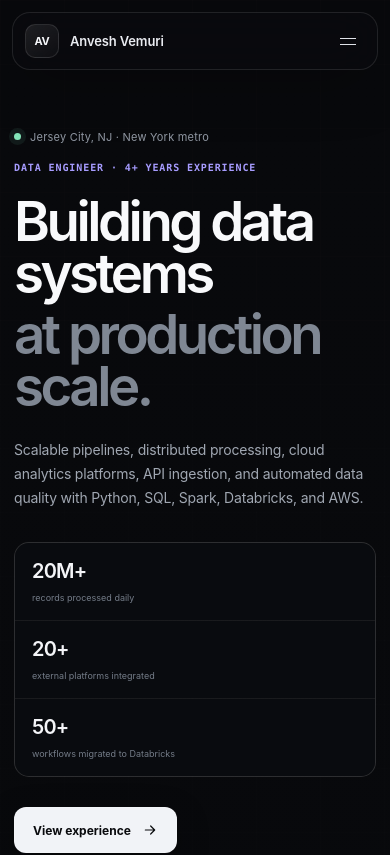
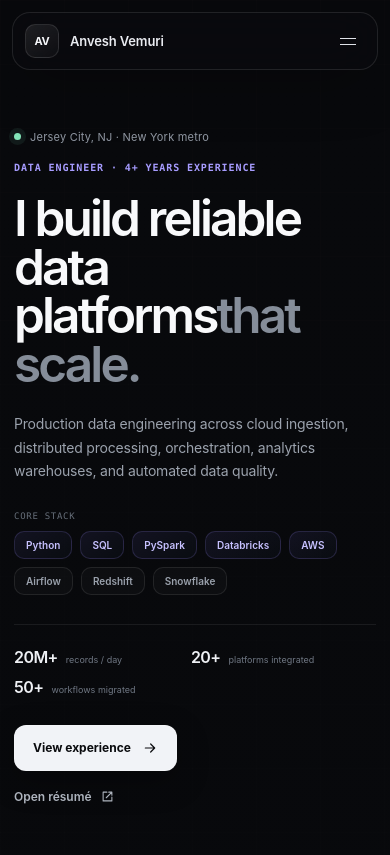
Before and after one commit to anveshsvemuri/anvesh-portfolio, a React (Vite) app: page / in a window 390 px wide. Shown: the top 855 px of the page. Built offline with nearby package versions, Linux system fonts and the light colour scheme.

Commit message:
updated the initial interaction page

```diff
--- a/src/App.css
+++ b/src/App.css
@@ -1977,3 +1977,257 @@
     margin-top: 44px;
   }
 }
+
+/* V4 — clearer hero + more visible core skills */
+.hero {
+  padding-top: 148px;
+  padding-bottom: 40px;
+}
+
+.hero-copy {
+  max-width: 1040px;
+}
+
+.hero-copy h1 {
+  max-width: 1010px;
+  margin-top: 21px;
+  font-size: clamp(52px, 5.55vw, 80px);
+  line-height: 0.98;
+  letter-spacing: -0.058em;
+}
+
+.hero-copy h1 span {
+  display: inline;
+  margin: 0;
+  color: #858d99;
+}
+
+.hero-lede {
+  max-width: 720px;
+  margin-top: 24px;
+  color: #9ba2ad;
+  font-size: clamp(14px, 1.25vw, 17px);
+  line-height: 1.68;
+}
+
+.hero-skills {
+  display: grid;
+  grid-template-columns: 82px 1fr;
+  gap: 18px;
+  align-items: start;
+  max-width: 880px;
+  margin-top: 28px;
+}
+
+.hero-skills-label {
+  padding-top: 8px;
+  color: #666e79;
+  font-family: ui-monospace, SFMono-Regular, Menlo, monospace;
+  font-size: 9px;
+  letter-spacing: 0.08em;
+  text-transform: uppercase;
+}
+
+.hero-skill-list {
+  display: flex;
+  flex-wrap: wrap;
+  gap: 8px;
+}
+
+.hero-skill-list > span {
+  position: relative;
+  padding: 8px 11px;
+  border: 1px solid rgba(255,255,255,0.09);
+  border-radius: 10px;
+  background: rgba(255,255,255,0.025);
+  color: #9aa1ac;
+  font-size: 10px;
+  font-weight: 570;
+  line-height: 1;
+  transition: transform 180ms ease, border-color 180ms ease, color 180ms ease, background 180ms ease;
+}
+
+.hero-skill-list > span:hover {
+  transform: translateY(-1px);
+  border-color: rgba(166,151,255,0.32);
+  color: #eceef3;
+}
+
+.hero-skill-list > span.is-core {
+  border-color: rgba(155,140,255,0.18);
+  background: linear-gradient(145deg, rgba(135,119,255,0.085), rgba(94,177,255,0.025));
+  color: #c7c1ff;
+}
+
+.hero-proof {
+  display: flex;
+  align-items: center;
+  gap: 20px;
+  max-width: 760px;
+  margin-top: 29px;
+  padding-top: 22px;
+  border-top: 1px solid rgba(255,255,255,0.075);
+}
+
+.hero-proof div {
+  display: flex;
+  align-items: baseline;
+  gap: 8px;
+}
+
+.hero-proof strong {
+  color: #eef0f4;
+  font-size: 16px;
+  font-weight: 600;
+  letter-spacing: -0.035em;
+}
+
+.hero-proof span {
+  color: #6f7783;
+  font-size: 9px;
+}
+
+.hero-proof > i {
+  width: 3px;
+  height: 3px;
+  border-radius: 50%;
+  background: #514c73;
+}
+
+.hero-actions {
+  margin-top: 28px;
+}
+
+.hero-foot {
+  margin-top: 48px;
+}
+
+/* De-emphasize the old boxed fact component if stale markup is ever reintroduced. */
+.hero-facts { display: none; }
+
+/* Skills — stronger visual hierarchy without becoming logo-heavy */
+.skills-grid {
+  gap: 14px;
+  padding-top: 42px;
+}
+
+.skill-panel {
+  position: relative;
+  overflow: hidden;
+  min-height: 355px;
+  padding: 27px;
+  border-color: rgba(255,255,255,0.095);
+  background:
+    linear-gradient(155deg, rgba(255,255,255,0.034), rgba(255,255,255,0.012) 50%, transparent),
+    #090b0f;
+}
+
+.skill-panel::before {
+  position: absolute;
+  content: '';
+  top: 0;
+  left: 24px;
+  right: 24px;
+  height: 1px;
+  background: linear-gradient(90deg, rgba(145,130,255,0.72), rgba(110,194,255,0.24), transparent 75%);
+  opacity: 0.72;
+}
+
+.skill-panel:hover {
+  transform: translateY(-3px);
+  border-color: rgba(158,143,255,0.22);
+  background:
+    linear-gradient(155deg, rgba(128,111,255,0.055), rgba(255,255,255,0.014) 48%, transparent),
+    #090b0f;
+}
+
+.skill-panel-top {
+  display: flex;
+  align-items: center;
+  justify-content: space-between;
+}
+
+.skill-number {
+  color: #4f5560;
+  font-family: ui-monospace, SFMono-Regular, Menlo, monospace;
+  font-size: 9px;
+}
+
+.skill-panel h3 {
+  margin-top: 62px;
+  color: #f0f1f5;
+}
+
+.skill-panel > p {
+  max-width: 340px;
+  color: #848c98;
+}
+
+.skill-tags {
+  gap: 8px;
+  margin-top: 29px;
+}
+
+.skill-tags span {
+  padding: 8px 10px;
+  border-radius: 9px;
+  color: #8b929d;
+  font-size: 9px;
+  transition: border-color 180ms ease, color 180ms ease, background 180ms ease;
+}
+
+.skill-tags span.is-featured {
+  border-color: rgba(155,140,255,0.2);
+  background: rgba(128,111,255,0.065);
+  color: #c3bcff;
+}
+
+.skill-panel:hover .skill-tags span.is-featured {
+  border-color: rgba(155,140,255,0.32);
+  color: #ddd8ff;
+}
+
+@media (max-width: 760px) {
+  .hero {
+    padding-top: 124px;
+    padding-bottom: 30px;
+  }
+
+  .hero-copy h1 {
+    font-size: clamp(43px, 12.7vw, 62px);
+  }
+
+  .hero-skills {
+    grid-template-columns: 1fr;
+    gap: 10px;
+  }
+
+  .hero-skills-label {
+    padding-top: 0;
+  }
+
+  .hero-proof {
+    flex-wrap: wrap;
+    gap: 10px 14px;
+  }
+
+  .hero-proof > i {
+    display: none;
+  }
+
+  .hero-proof div {
+    min-width: 45%;
+  }
+
+  .hero-foot {
+    margin-top: 38px;
+  }
+
+  .hero-foot > span {
+    display: none;
+  }
+
+  .skill-panel {
+    min-height: auto;
+  }
+}
--- a/src/App.jsx
+++ b/src/App.jsx
@@ -259,17 +259,28 @@ function Hero() {
           <div className="availability"><span /> Jersey City, NJ · New York metro</div>
           <div className="hero-role-line">DATA ENGINEER · 4+ YEARS EXPERIENCE</div>
           <h1>
-            Building data systems
-            <span>at production scale.</span>
+            I build reliable data platforms
+            <span>that scale.</span>
           </h1>
           <p className="hero-lede">
-            Scalable pipelines, distributed processing, cloud analytics platforms, API ingestion, and automated data quality with Python, SQL, Spark, Databricks, and AWS.
+            Production data engineering across cloud ingestion, distributed processing, orchestration, analytics warehouses, and automated data quality.
           </p>
 
-          <div className="hero-facts" aria-label="Key qualifications">
-            <div><strong>20M+</strong><span>records processed daily</span></div>
-            <div><strong>20+</strong><span>external platforms integrated</span></div>
-            <div><strong>50+</strong><span>workflows migrated to Databricks</span></div>
+          <div className="hero-skills" aria-label="Core technical skills">
+            <span className="hero-skills-label">Core stack</span>
+            <div className="hero-skill-list">
+              {['Python', 'SQL', 'PySpark', 'Databricks', 'AWS', 'Airflow', 'Redshift', 'Snowflake'].map((skill, index) => (
+                <span className={index < 5 ? 'is-core' : ''} key={skill}>{skill}</span>
+              ))}
+            </div>
+          </div>
+
+          <div className="hero-proof" aria-label="Selected engineering impact">
+            <div><strong>20M+</strong><span>records / day</span></div>
+            <i />
+            <div><strong>20+</strong><span>platforms integrated</span></div>
+            <i />
+            <div><strong>50+</strong><span>workflows migrated</span></div>
           </div>
 
           <div className="hero-actions">
@@ -284,7 +295,7 @@ function Hero() {
       </div>
 
       <div className="hero-foot reveal reveal-delay-2">
-        <span>Python · SQL · Spark · PySpark · Databricks · AWS · Airflow · Redshift</span>
+        <span>Cloud data engineering · distributed systems · analytics platforms</span>
         <a href="#experience">Explore experience <span className="scroll-arrow">↓</span></a>
       </div>
     </section>
@@ -457,11 +468,16 @@ function Stack() {
       <div className="skills-grid">
         {skillGroups.map((group, index) => (
           <article className={`skill-panel reveal reveal-delay-${index + 1}`} key={group.title}>
-            <span className="skill-eyebrow">{group.eyebrow}</span>
+            <div className="skill-panel-top">
+              <span className="skill-eyebrow">{group.eyebrow}</span>
+              <span className="skill-number">0{index + 1}</span>
+            </div>
             <h3>{group.title}</h3>
             <p>{group.copy}</p>
             <div className="skill-tags">
-              {group.items.map((item) => <span key={item}>{item}</span>)}
+              {group.items.map((item, itemIndex) => (
+                <span className={itemIndex < 3 ? 'is-featured' : ''} key={item}>{item}</span>
+              ))}
             </div>
           </article>
         ))}
```
